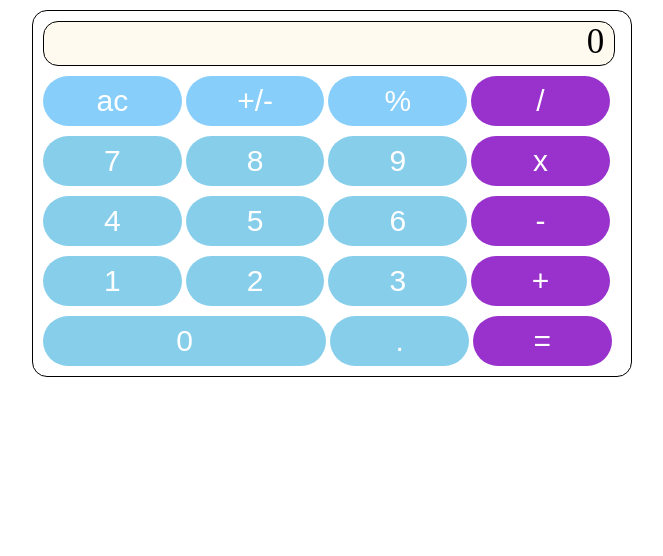
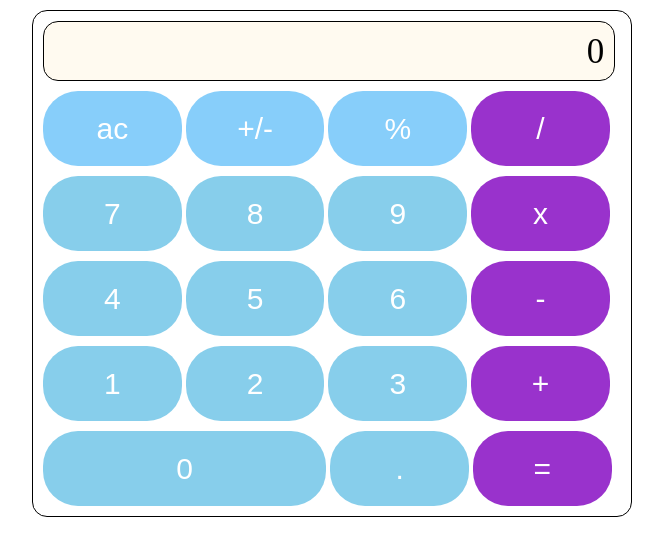
Before and after one commit to BLazzeD21/JavaScript-Calculator, a plain HTML site: page src/index.html in a window 1280 px wide. Shown: the whole page, without its empty margins (308-971 px from the left). Drawn offline with Linux system fonts and the light colour scheme.

Commit message:
Changed size of form

```diff
--- a/src/css/styles.css
+++ b/src/css/styles.css
@@ -21,7 +21,7 @@
     margin-top: 10px;
     margin-bottom: 10px;
     width: 99%;
-    height: 45px;
+    height: 60px;
     text-align: right;
     font-size: 35px;
     background-color:floralwhite;
@@ -31,12 +31,14 @@
     border-radius: 15px;
 }
 .input p {
+    padding-top: 10px;
     padding-right: 10px;
     color: black;
     font-weight: 100;
+
 }
 button {
-    height: 50px;
+    height: 75px;
     font-size: 30px;
     color: white;
     text-align: center;
```
